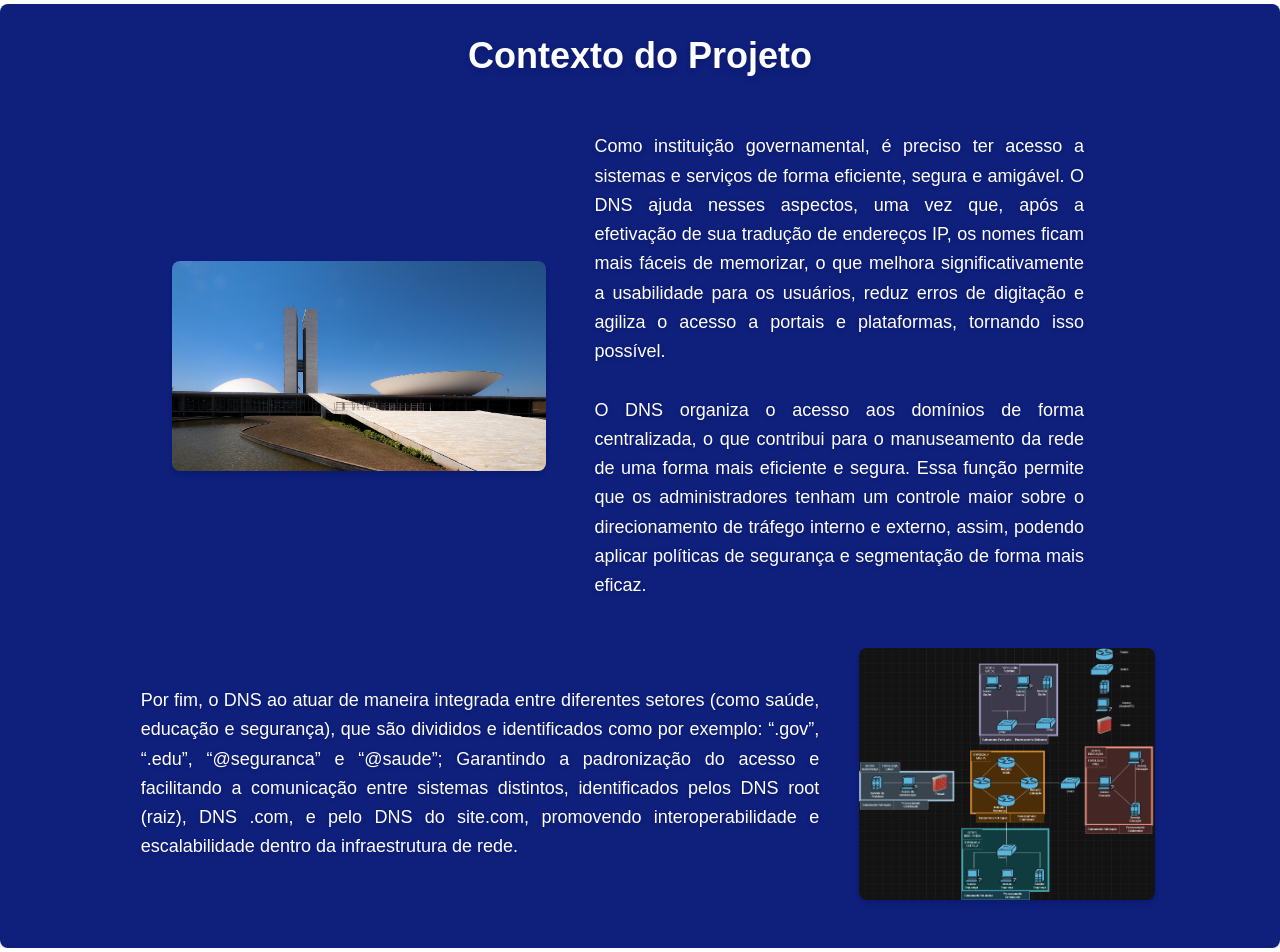
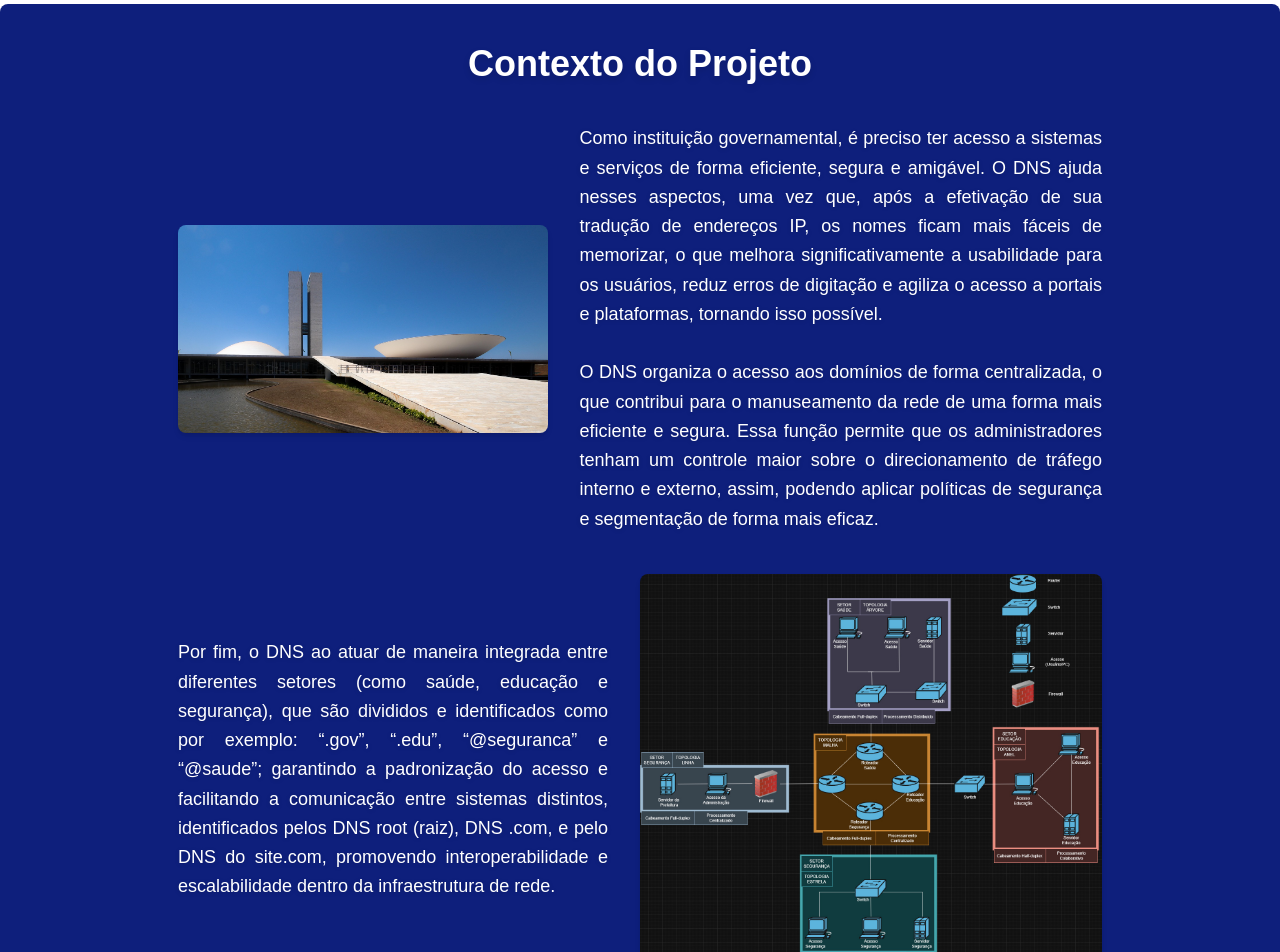
Before and after one commit to marquin-ux/instituicao_governamental_municipal, a Vue app: page / in a window 1280 px wide. Shown: the part 3920-4872 px from the top of the page. Built offline with nearby package versions, Linux system fonts and the light colour scheme.

Commit message:
first commit

```diff
--- a/src/components/SectionFiveComp.vue
+++ b/src/components/SectionFiveComp.vue
@@ -1,18 +1,18 @@
 <template>
-  <div id="contexto">
-    <section
-      class="bg-azul-escuro flex flex-col justify-center items-center gap-8 p-8 w-full min-h-screen mx-auto rounded-lg shadow-lg">
+  <section id="contexto"
+    class="bg-azul-escuro min-h-screen w-full flex flex-col justify-center items-center gap-10 px-6 py-10 rounded-lg shadow-lg">
     <!-- Título -->
-      <h1 class="text-4xl font-bold mb-6 text-white drop-shadow-md">
+    <h1 class="text-4xl font-bold text-white drop-shadow-md">
       Contexto do Projeto
     </h1>
 
-      <!-- Primeira seção: imagem + texto -->
-      <div class="flex flex-col xl:flex-row text-cente justify-center items-center gap-6 w-full xl:px-35">
-        <img class="w-full xl:w-2/5 rounded-lg object-cover shadow-md" src="../assets/images/gob-br.jpg"
-          alt="Imagem Pastor Cícero" />
-        <div class="flex flex-col justify-center items-center xl:items-start gap-4 w-full xl:w-3/5 px-4">
-          <p class="text-lg max-xl:text-base text-white drop-shadow-sm leading-relaxed xl:px-2">
+    <!-- Bloco 1 -->
+    <div class="flex flex-col xl:flex-row gap-8 w-3/4 max-w-7xl items-center">
+      <img src="../assets/images/gob-br.jpg" alt="Imagem Pastor Cícero"
+        class="w-full xl:w-2/5 rounded-lg object-cover shadow-md" />
+
+      <div class="flex flex-col gap-4 w-full xl:w-3/5">
+        <p class="text-lg text-white drop-shadow-sm leading-relaxed">
           Como instituição governamental, é preciso ter acesso a sistemas e
           serviços de forma eficiente, segura e amigável. O DNS ajuda nesses
           aspectos, uma vez que, após a efetivação de sua tradução de endereços
@@ -20,8 +20,7 @@
           significativamente a usabilidade para os usuários, reduz erros de
           digitação e agiliza o acesso a portais e plataformas, tornando isso
           possível.
-            <br>
-            <br>
+          <br /><br />
           O DNS organiza o acesso aos domínios de forma centralizada, o que
           contribui para o manuseamento da rede de uma forma mais eficiente e
           segura. Essa função permite que os administradores tenham um controle
@@ -32,23 +31,28 @@
       </div>
     </div>
 
-      <!-- Segunda seção: imagem + texto, imagem à direita -->
-      <div class="flex flex-col md:flex-row-reverse justify-center items-center gap-6 w-full p-4">
-        <img class="w-1/2 md:w-1/4 rounded-lg object-cover shadow-md" src="../assets/images/diagrama.jpg"
-          alt="Diagrama de Redes" />
+    <!-- Bloco 2 -->
+    <div class="flex flex-col md:flex-row-reverse gap-8 w-3/4 max-w-7xl items-center">
+      <img src="../assets/images/diagrama.jpg" alt="Diagrama de Redes"
+        class="w-2/3 md:w-2/4 rounded-lg object-cover shadow-md" />
 
-        <div class="flex flex-col justify-center items-center md:items-start gap-4 w-full md:w-3/5 px-4">
-          <p class="text-lg max-md:text-base text-white drop-shadow-sm leading-relaxed">
+      <div class="flex flex-col gap-4 w-full md:w-5/5">
+        <p class="text-lg text-white drop-shadow-sm leading-relaxed">
           Por fim, o DNS ao atuar de maneira integrada entre diferentes setores
           (como saúde, educação e segurança), que são divididos e identificados
-            como por exemplo: “.gov”, “.edu”, “@seguranca” e “@saude”; Garantindo
+          como por exemplo: “.gov”, “.edu”, “@seguranca” e “@saude”; garantindo
           a padronização do acesso e facilitando a comunicação entre sistemas
           distintos, identificados pelos DNS root (raiz), DNS .com, e pelo DNS
-            do site.com, promovendo interoperabilidade e escalabilidade dentro
-            da infraestrutura de rede.
+          do site.com, promovendo interoperabilidade e escalabilidade dentro da
+          infraestrutura de rede.
         </p>
       </div>
     </div>
+    <div class="flex justify-center w-full px-6">
+      <img src="../assets/images/root.png" alt="DNS Root"
+        class="rounded-lg shadow-md max-w-[500px] w-full object-contain" />
+    </div>
+
+
   </section>
-  </div>
 </template>
```
Also changed, not shown: src/assets/images/root.png (added). Lines whose indentation alone changed are shown as unchanged.
